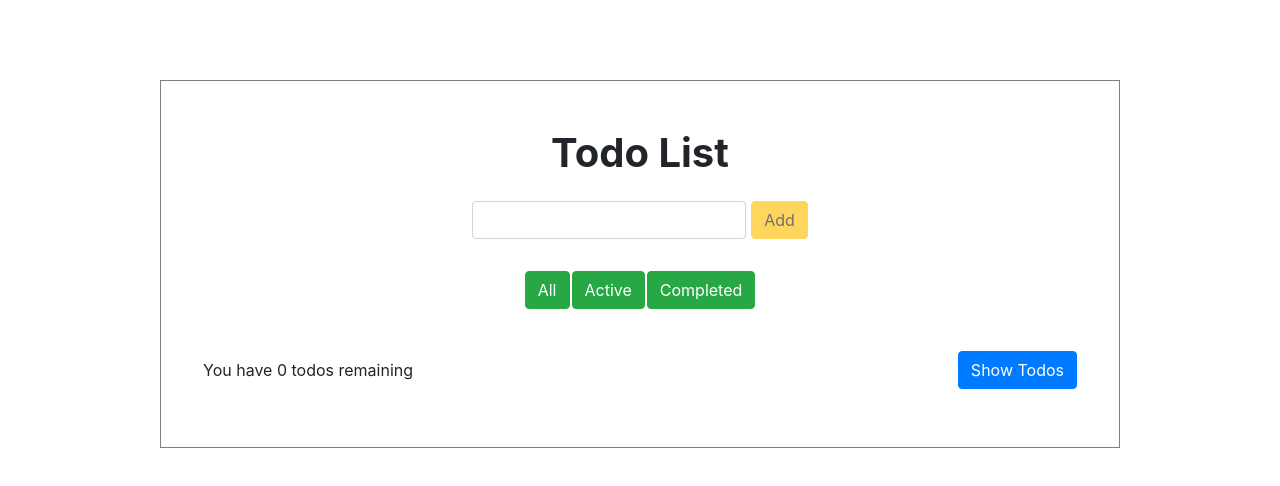
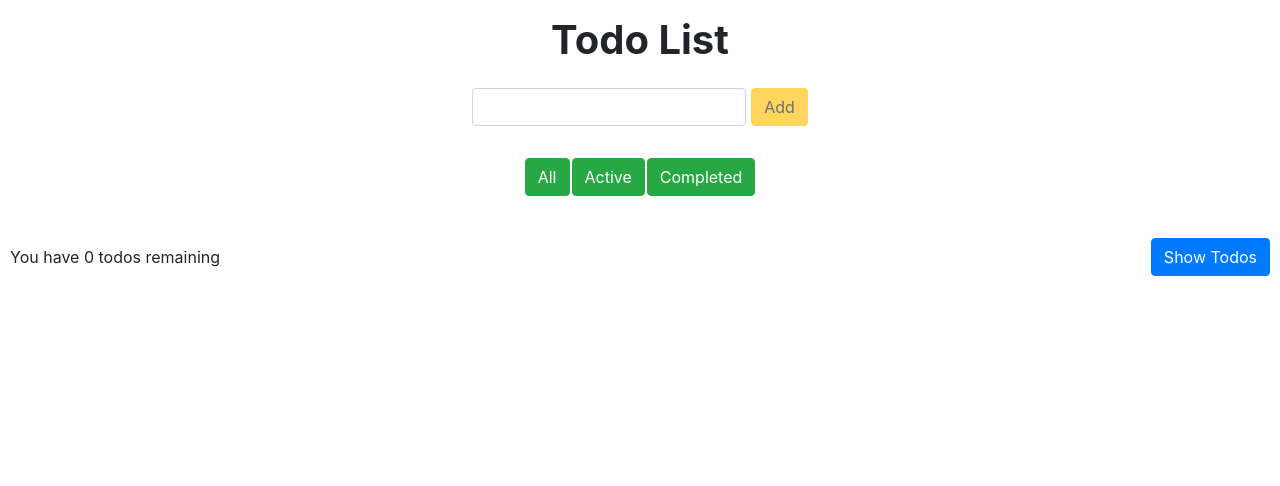
Before and after one commit to DarrylJF/react_todo_list, a React (Create React App) app: page / in a window 1280 px wide. Shown: the top 486 px of the page. Built offline with nearby package versions, Linux system fonts and the light colour scheme.

Commit message:
converted global app JSX into cockpit component

```diff
--- /dev/null
+++ b/src/Components/Cockpit/Cockpit.js
@@ -0,0 +1,26 @@
+import React from 'react';
+import Form from '../Form/Form';
+import Button from 'react-bootstrap/Button';
+
+const Cockpit = ( props ) => {
+  return (
+      <div className="Cockpit">
+        <h1>Todo List</h1>
+        <Form addTodo={props.addTodo}/>
+        <div className="button-group">
+          {props.filterList}
+        </div>
+        <div className="show-todos-container">
+          {props.headingText}
+          <Button
+            type="button"
+            onClick={props.toggleTodos}
+            variant="primary">
+              {props.btnText}
+          </Button>
+        </div>
+      </div>
+  )
+}
+
+export default Cockpit;
--- a/src/Components/Todo/Todo.scss
+++ b/src/Components/Todos/Todo/Todo.scss
@@ -7,19 +7,19 @@
     .form-check {
       flex:1;
       display:flex;
-      justify-content: start;
+      justify-content: flex-start;
       align-items: center;
     }
     .todo-text-container {
       flex:3;
       display: flex;
-      justify-content: start;
+      justify-content: flex-start;
       align-items: center;
     }
     .todo-btn-container{
       flex:1;
       display: flex;
-      justify-content: end;
+      justify-content: flex-end;
       align-items: center;
       button:first-of-type {
         margin-right: 5px;
--- a/src/App.js
+++ b/src/containers/App.js
@@ -1,9 +1,8 @@
 import React, { useState } from 'react'
 import './App.scss';
-import Form from './Components/Form/Form';
-import Todo from './Components/Todo/Todo';
-import FilterButton from './Components/FilterButton/FilterButton';
-import Button from 'react-bootstrap/Button';
+import Cockpit from '../components/Cockpit/Cockpit';
+import Todo from '../components/Todos/Todo/Todo';
+import FilterButton from '../components/FilterButton/FilterButton';
 import { nanoid } from 'nanoid';
 import 'bootstrap/dist/css/bootstrap.min.css';
 
@@ -55,7 +54,6 @@ const App = ( props ) => {
     setTodos(updatedTodos);
   }
 
-
   let todoList = [];
   if ( showTodos ) {
     todoList = todos
@@ -88,26 +86,16 @@ const App = ( props ) => {
 
   return (
     <div className="App">
-      <div className="App-container">
-        <h1>Todo List</h1>
-        <Form addTodo={addTodoHandler}/>
-        <div className="button-group">
-          {filterList}
-        </div>
-        <div className="show-todos-container">
-          {headingText}
-          <Button
-            type="button"
-            onClick={toggleTodosHandler}
-            variant="primary">
-              {btnText}
-          </Button>
-        </div>
+      <Cockpit
+        headingText={headingText}
+        btnText={btnText}
+        filterList={filterList}
+        addTodo={addTodoHandler}
+        toggleTodos={toggleTodosHandler}/>
         <ul>
           {todoList}
         </ul>
       </div>
-    </div>
   )
 }
 
--- a/src/index.js
+++ b/src/index.js
@@ -1,7 +1,7 @@
 import React from 'react';
 import ReactDOM from 'react-dom';
 import './index.scss';
-import App from './App';
+import App from '../src/containers/App';
 import * as serviceWorker from './serviceWorker';
 
 const DATA = [];
```
Also changed, not shown: src/Components/Todos/Todos.js (added, +11 -0 lines), src/Components/Cockpit/Cockpit.scss (added), src/Components/Todos/Todo/Todo.js (renamed from src/Components/Todo/Todo.js), src/Components/Todos/Todos.scss (added), src/containers/App.scss (renamed from src/App.scss), 1 other file (tests, documents, lock files or other folders).
